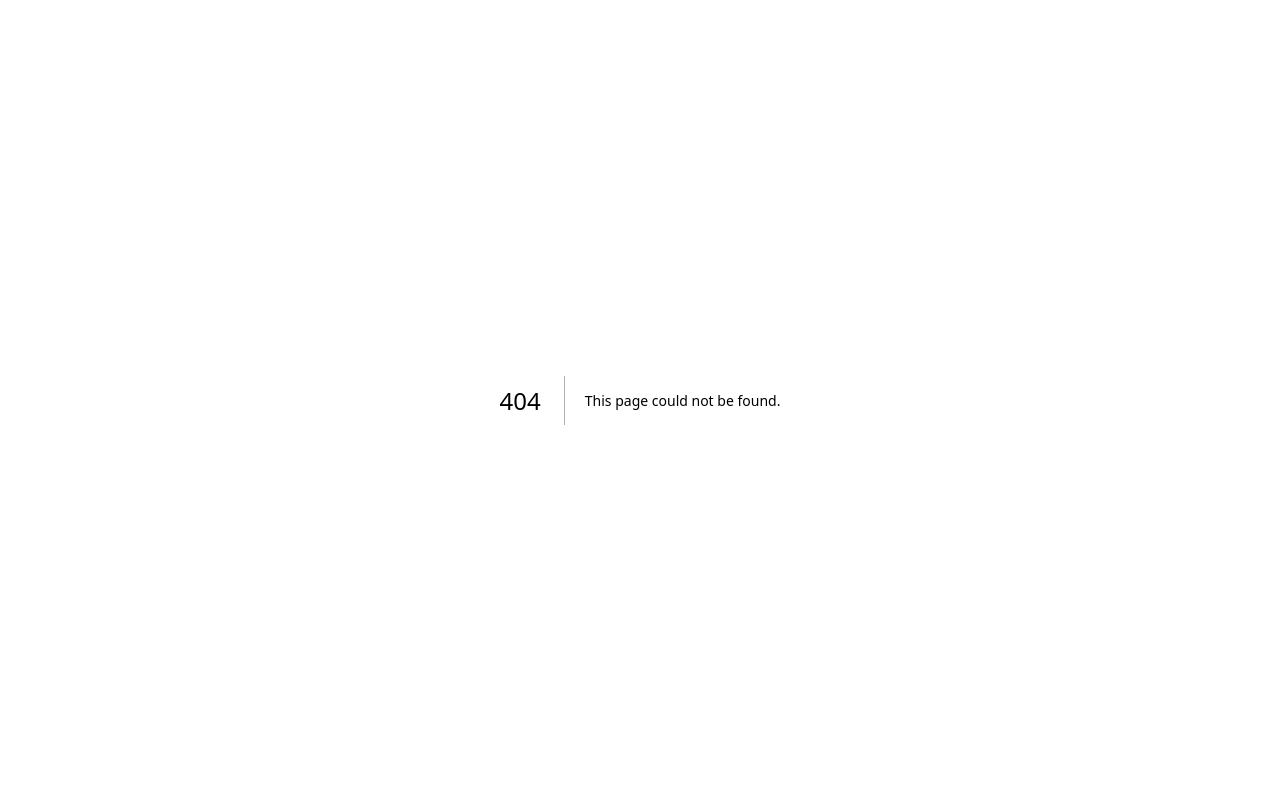
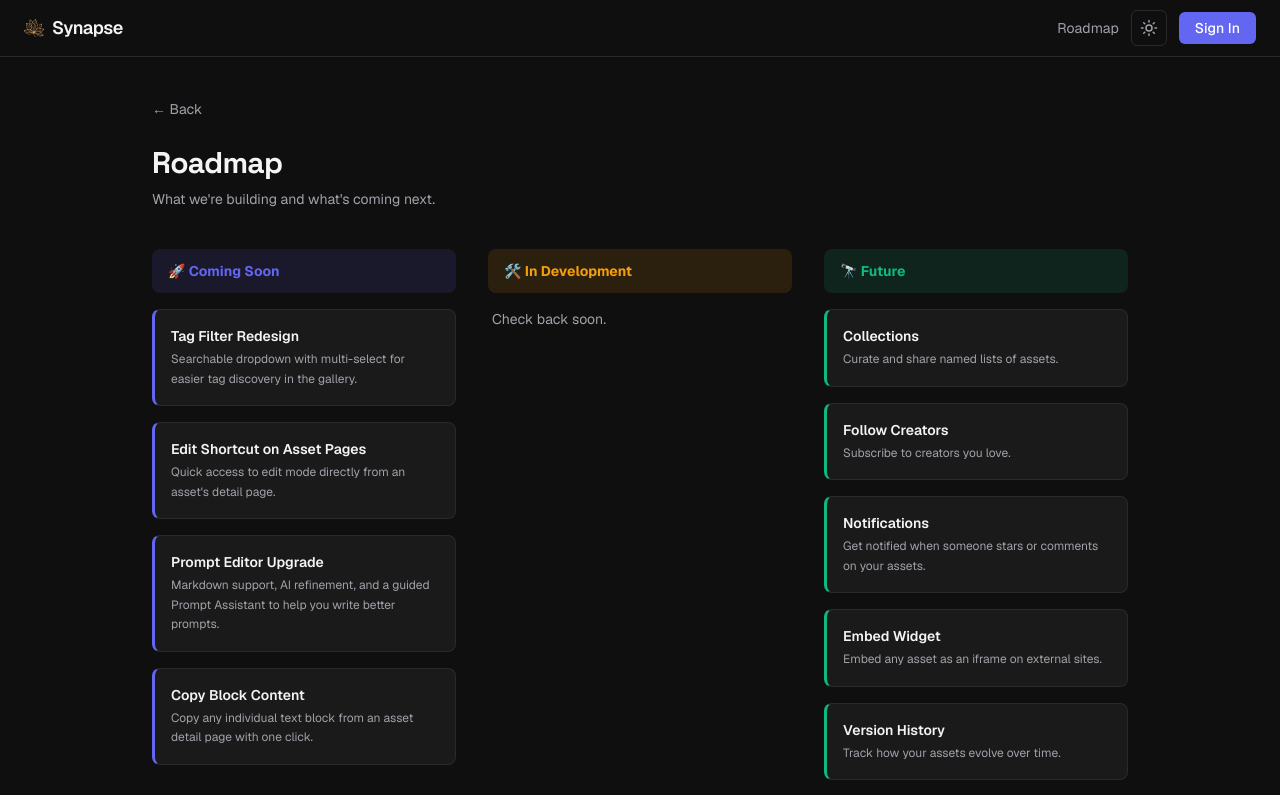
Before and after one commit to freitasbruno/synapse, a Next.js app: page /roadmap in a window 1280 px wide. Before the commit this address had no page. Shown: the top 795 px of the page. Built offline with nearby package versions, Linux system fonts and the light colour scheme; no server answers.

Commit message:
feat: public roadmap page

```diff
--- /dev/null
+++ b/src/app/roadmap/page.tsx
@@ -0,0 +1,187 @@
+import Link from 'next/link'
+import { Header } from '@/components/layout/Header'
+
+// ─── types ────────────────────────────────────────────────────────────────────
+
+interface RoadmapItem {
+  title: string
+  description: string
+}
+
+interface RoadmapSection {
+  label: string
+  color: string
+  colorMuted: string
+  items: RoadmapItem[]
+  placeholder?: string
+}
+
+// ─── data ─────────────────────────────────────────────────────────────────────
+
+const SECTIONS: RoadmapSection[] = [
+  {
+    label: '🚀 Coming Soon',
+    color: '#6366f1',
+    colorMuted: 'rgba(99,102,241,0.12)',
+    items: [
+      {
+        title: 'Tag Filter Redesign',
+        description:
+          'Searchable dropdown with multi-select for easier tag discovery in the gallery.',
+      },
+      {
+        title: 'Edit Shortcut on Asset Pages',
+        description: "Quick access to edit mode directly from an asset's detail page.",
+      },
+      {
+        title: 'Prompt Editor Upgrade',
+        description:
+          'Markdown support, AI refinement, and a guided Prompt Assistant to help you write better prompts.',
+      },
+      {
+        title: 'Copy Block Content',
+        description:
+          'Copy any individual text block from an asset detail page with one click.',
+      },
+    ],
+  },
+  {
+    label: '🛠️ In Development',
+    color: '#f59e0b',
+    colorMuted: 'rgba(245,158,11,0.12)',
+    items: [],
+    placeholder: 'Check back soon.',
+  },
+  {
+    label: '🔭 Future',
+    color: '#10b981',
+    colorMuted: 'rgba(16,185,129,0.12)',
+    items: [
+      {
+        title: 'Collections',
+        description: 'Curate and share named lists of assets.',
+      },
+      {
+        title: 'Follow Creators',
+        description: 'Subscribe to creators you love.',
+      },
+      {
+        title: 'Notifications',
+        description: 'Get notified when someone stars or comments on your assets.',
+      },
+      {
+        title: 'Embed Widget',
+        description: 'Embed any asset as an iframe on external sites.',
+      },
+      {
+        title: 'Version History',
+        description: 'Track how your assets evolve over time.',
+      },
+      {
+        title: 'Public API',
+        description: 'Query the Synapse library programmatically.',
+      },
+    ],
+  },
+]
+
+// ─── components ───────────────────────────────────────────────────────────────
+
+function FeatureCard({ title, description, borderColor }: RoadmapItem & { borderColor: string }) {
+  return (
+    <div
+      className="rounded-lg border p-4"
+      style={{
+        backgroundColor: 'var(--bg-surface)',
+        borderColor: 'var(--bg-border)',
+        borderLeftColor: borderColor,
+        borderLeftWidth: '3px',
+      }}
+    >
+      <p style={{ color: 'var(--text-primary)' }} className="text-sm font-semibold">
+        {title}
+      </p>
+      <p style={{ color: 'var(--text-secondary)' }} className="mt-1 text-xs leading-relaxed">
+        {description}
+      </p>
+    </div>
+  )
+}
+
+function Section({ section }: { section: RoadmapSection }) {
+  return (
+    <div className="flex flex-col gap-4">
+      {/* Section header */}
+      <div
+        className="rounded-lg px-4 py-3"
+        style={{ backgroundColor: section.colorMuted }}
+      >
+        <h2 className="text-sm font-bold" style={{ color: section.color }}>
+          {section.label}
+        </h2>
+      </div>
+
+      {/* Items */}
+      {section.items.length > 0 ? (
+        section.items.map((item) => (
+          <FeatureCard key={item.title} {...item} borderColor={section.color} />
+        ))
+      ) : (
+        <p
+          className="px-1 text-sm"
+          style={{ color: 'var(--text-secondary)' }}
+        >
+          {section.placeholder}
+        </p>
+      )}
+    </div>
+  )
+}
+
+// ─── page ─────────────────────────────────────────────────────────────────────
+
+export default function RoadmapPage() {
+  return (
+    <>
+      <Header />
+      <main className="mx-auto max-w-5xl px-4 py-10 sm:px-6">
+        {/* Back link */}
+        <Link
+          href="/"
+          style={{ color: 'var(--text-secondary)' }}
+          className="inline-flex items-center gap-1.5 text-sm transition-colors hover:[color:var(--text-primary)]"
+        >
+          ← Back
+        </Link>
+
+        {/* Heading */}
+        <div className="mt-6 mb-10">
+          <h1
+            style={{ color: 'var(--text-primary)', fontFamily: 'var(--font-display)' }}
+            className="text-3xl font-bold tracking-tight"
+          >
+            Roadmap
+          </h1>
+          <p style={{ color: 'var(--text-secondary)' }} className="mt-2 text-sm">
+            What we&apos;re building and what&apos;s coming next.
+          </p>
+        </div>
+
+        {/* Three-column grid */}
+        <div className="grid gap-8 sm:grid-cols-3">
+          {SECTIONS.map((section) => (
+            <Section key={section.label} section={section} />
+          ))}
+        </div>
+
+        {/* Footer note */}
+        <p
+          className="mt-12 text-center text-xs"
+          style={{ color: 'var(--text-secondary)' }}
+        >
+          Have a suggestion? Share it in the comments on any asset.
+        </p>
+      </main>
+    </>
+  )
+}
--- a/src/components/editor/RefinementModal.tsx
+++ b/src/components/editor/RefinementModal.tsx
@@ -204,7 +204,6 @@
                 style={{ borderColor: 'var(--bg-border)' }}
               >
                 <AIStatusIndicator message="Analysing…" />
-                <AIStatusIndicator message="Claude is reviewing your content…" />
               </div>
             ) : (
               <div
--- a/src/components/landing/LandingFooter.tsx
+++ b/src/components/landing/LandingFooter.tsx
@@ -26,6 +26,13 @@
             Explore
           </Link>
           <Link
+            href="/roadmap"
+            className="text-sm transition-opacity hover:opacity-70"
+            style={{ color: 'rgba(255,255,255,0.45)' }}
+          >
+            Roadmap
+          </Link>
+          <Link
             href="/auth/signin"
             className="text-sm transition-opacity hover:opacity-70"
             style={{ color: 'rgba(255,255,255,0.45)' }}
--- a/src/components/layout/Header.tsx
+++ b/src/components/layout/Header.tsx
@@ -36,6 +36,15 @@
         {/* Center — search placeholder */}
         <div className="flex-1" />
 
+        {/* Nav links */}
+        <Link
+          href="/roadmap"
+          style={{ color: 'var(--text-secondary)' }}
+          className="mr-3 hidden text-sm transition-colors hover:[color:var(--text-primary)] sm:block"
+        >
+          Roadmap
+        </Link>
+
         {/* Right actions */}
         <div className="flex items-center gap-3">
           <ThemeToggle />
```
Also changed, not shown: 1 other file (tests, documents, lock files or other folders).
